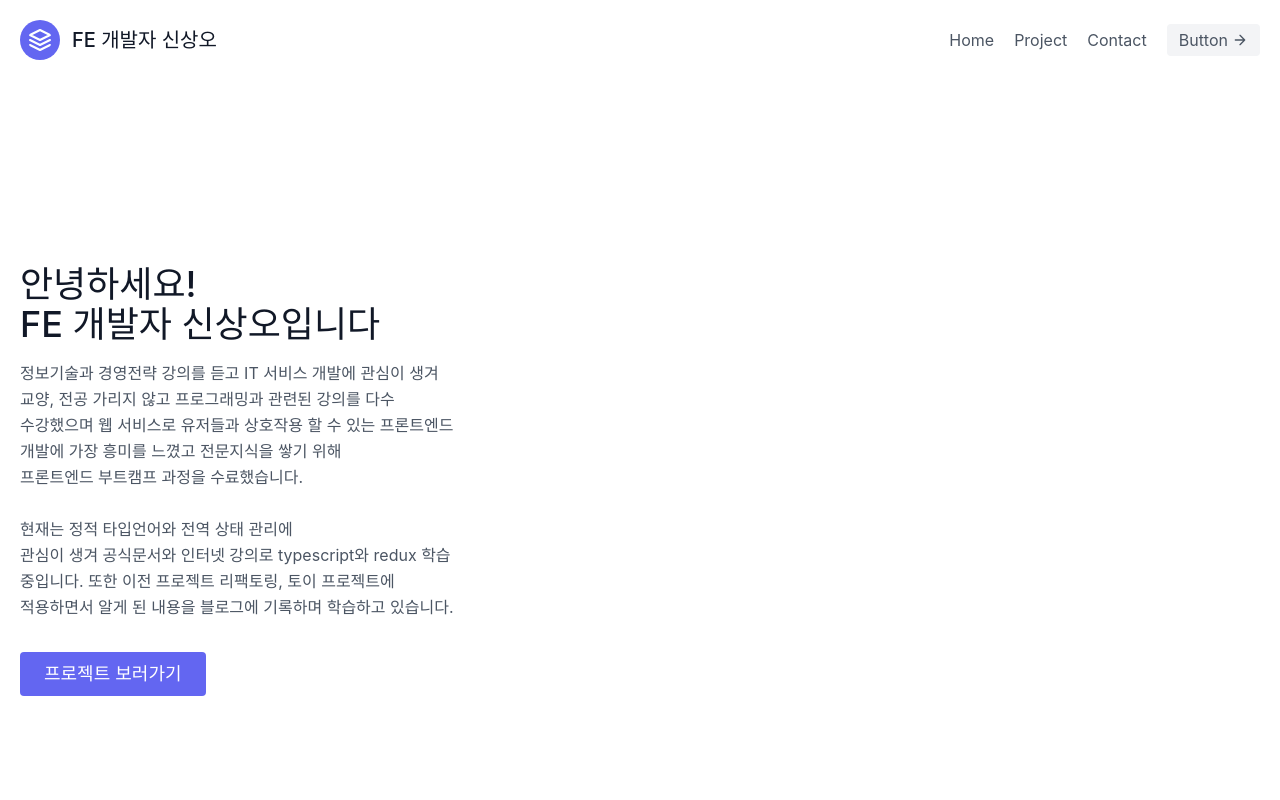
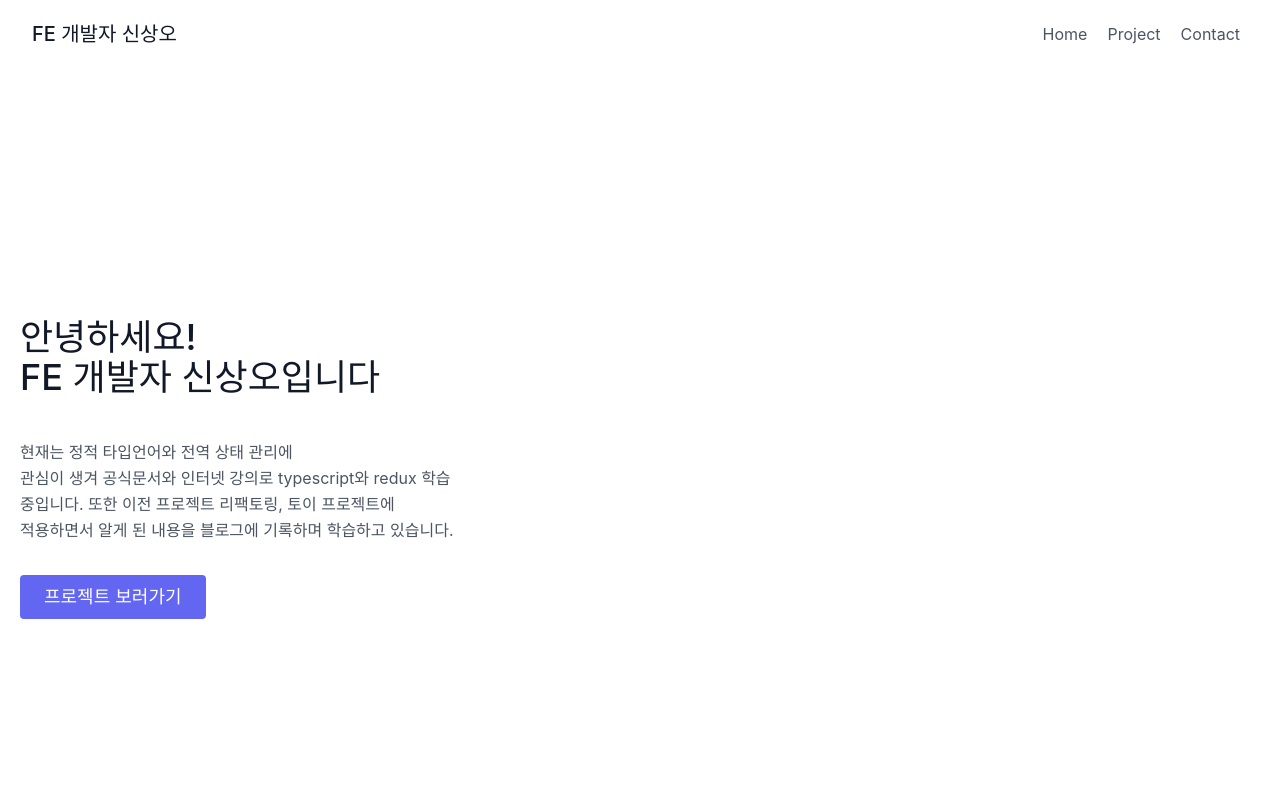
Before and after one commit to so0112/portfolio, a Next.js app: page / in a window 1280 px wide. Shown: the top 800 px of the page. Built offline with nearby package versions, Linux system fonts and the light colour scheme.

Commit message:
Feat: notion API 연동

```diff
--- a/components/Footer.tsx
+++ b/components/Footer.tsx
@@ -19,9 +19,9 @@ const Footer = () => {
           <a className="text-gray-500">
             <svg
               fill="currentColor"
-              stroke-linecap="round"
-              stroke-linejoin="round"
-              stroke-width="2"
+              strokeLinecap="round"
+              strokeLinejoin="round"
+              strokeWidth="2"
               className="w-5 h-5"
               viewBox="0 0 24 24"
             >
@@ -31,9 +31,9 @@ const Footer = () => {
           <a className="ml-3 text-gray-500">
             <svg
               fill="currentColor"
-              stroke-linecap="round"
-              stroke-linejoin="round"
-              stroke-width="2"
+              strokeLinecap="round"
+              strokeLinejoin="round"
+              strokeWidth="2"
               className="w-5 h-5"
               viewBox="0 0 24 24"
             >
@@ -44,9 +44,9 @@ const Footer = () => {
             <svg
               fill="none"
               stroke="currentColor"
-              stroke-linecap="round"
-              stroke-linejoin="round"
-              stroke-width="2"
+              strokeLinecap="round"
+              strokeLinejoin="round"
+              strokeWidth="2"
               className="w-5 h-5"
               viewBox="0 0 24 24"
             >
@@ -58,9 +58,9 @@ const Footer = () => {
             <svg
               fill="currentColor"
               stroke="currentColor"
-              stroke-linecap="round"
-              stroke-linejoin="round"
-              stroke-width="0"
+              strokeLinecap="round"
+              strokeLinejoin="round"
+              strokeWidth="0"
               className="w-5 h-5"
               viewBox="0 0 24 24"
             >
--- a/components/Header.tsx
+++ b/components/Header.tsx
@@ -1,43 +1,25 @@
+import Link from 'next/link';
 import React from 'react';
 
 const Header = () => {
   return (
     <header className="text-gray-600 body-font">
       <div className="container mx-auto flex flex-wrap p-5 flex-col md:flex-row items-center">
-        <a className="flex title-font font-medium items-center text-gray-900 mb-4 md:mb-0">
-          <svg
-            xmlns="http://www.w3.org/2000/svg"
-            fill="none"
-            stroke="currentColor"
-            stroke-linecap="round"
-            stroke-linejoin="round"
-            stroke-width="2"
-            className="w-10 h-10 text-white p-2 bg-indigo-500 rounded-full"
-            viewBox="0 0 24 24"
-          >
-            <path d="M12 2L2 7l10 5 10-5-10-5zM2 17l10 5 10-5M2 12l10 5 10-5"></path>
-          </svg>
+        <Link
+          href={'/'}
+          className="flex title-font font-medium items-center text-gray-900 mb-4 md:mb-0"
+        >
           <span className="ml-3 text-xl">FE 개발자 신상오</span>
-        </a>
+        </Link>
         <nav className="md:ml-auto flex flex-wrap items-center text-base justify-center">
-          <a className="mr-5 hover:text-gray-900">Home</a>
-          <a className="mr-5 hover:text-gray-900">Project</a>
+          <Link href={'/'} className="mr-5 hover:text-gray-900">
+            Home
+          </Link>
+          <Link href={'project'} className="mr-5 hover:text-gray-900">
+            Project
+          </Link>
           <a className="mr-5 hover:text-gray-900">Contact</a>
         </nav>
-        <button className="inline-flex items-center bg-gray-100 border-0 py-1 px-3 focus:outline-none hover:bg-gray-200 rounded text-base mt-4 md:mt-0">
-          Button
-          <svg
-            fill="none"
-            stroke="currentColor"
-            stroke-linecap="round"
-            stroke-linejoin="round"
-            stroke-width="2"
-            className="w-4 h-4 ml-1"
-            viewBox="0 0 24 24"
-          >
-            <path d="M5 12h14M12 5l7 7-7 7"></path>
-          </svg>
-        </button>
       </div>
     </header>
   );
--- a/package.json
+++ b/package.json
@@ -13,6 +13,7 @@
     "@types/node": "18.11.18",
     "@types/react": "18.0.26",
     "@types/react-dom": "18.0.10",
+    "axios": "^1.2.2",
     "eslint": "8.31.0",
     "eslint-config-next": "13.1.1",
     "next": "13.1.1",
--- /dev/null
+++ b/pages/config/index.ts
@@ -0,0 +1,2 @@
+export const DATABASE_ID = process.env.NOTION_DATABASE_ID;
+export const TOKEN = process.env.NOTION_TOKEN;
--- a/pages/index.tsx
+++ b/pages/index.tsx
@@ -1,6 +1,7 @@
 import Head from 'next/head';
 import { Inter } from '@next/font/google';
 import Layout from '../components/Layout';
+import Link from 'next/link';
 
 export default function Home() {
   return (
@@ -22,15 +23,6 @@ export default function Home() {
                 FE 개발자 신상오입니다
               </h1>
               <p className="mb-8 leading-relaxed">
-                정보기술과 경영전략 강의를 듣고 IT 서비스 개발에 관심이 생겨
-                <br />
-                교양, 전공 가리지 않고 프로그래밍과 관련된 강의를 다수
-                <br />
-                수강했으며 웹 서비스로 유저들과 상호작용 할 수 있는 프론트엔드
-                <br />
-                개발에 가장 흥미를 느꼈고 전문지식을 쌓기 위해
-                <br />
-                프론트엔드 부트캠프 과정을 수료했습니다. <br />
                 <br />
                 현재는 정적 타입언어와 전역 상태 관리에
                 <br />
@@ -41,9 +33,12 @@ export default function Home() {
                 적용하면서 알게 된 내용을 블로그에 기록하며 학습하고 있습니다.
               </p>
               <div className="flex justify-center">
-                <button className="inline-flex text-white bg-indigo-500 border-0 py-2 px-6 focus:outline-none hover:bg-indigo-600 rounded text-lg">
+                <Link
+                  href={'/project'}
+                  className="inline-flex text-white bg-indigo-500 border-0 py-2 px-6 focus:outline-none hover:bg-indigo-600 rounded text-lg"
+                >
                   프로젝트 보러가기
-                </button>
+                </Link>
               </div>
             </div>
             <div className="lg:max-w-lg lg:w-full md:w-1/2 w-5/6"></div>
--- a/pages/project.tsx
+++ b/pages/project.tsx
@@ -1,7 +1,44 @@
 import React from 'react';
+import axios from 'axios';
+import { DATABASE_ID, TOKEN } from './config';
+import { result } from './types/project';
 
 const project = () => {
   return <div>project</div>;
 };
 
 export default project;
+
+export async function getStaticProps() {
+  const options = {
+    method: 'POST',
+    url: `https://api.notion.com/v1/databases/${DATABASE_ID}/query`,
+    headers: {
+      accept: 'application/json',
+      'Notion-Version': '2022-02-22',
+      'content-type': 'application/json',
+      authorization: `Bearer ${TOKEN}`,
+    },
+    data: JSON.stringify({
+      sorts: [
+        {
+          property: 'Name',
+          direction: 'descending',
+        },
+      ],
+      page_size: 100,
+    }),
+  };
+
+  const res = await axios.request(options);
+  const projects = await res.data;
+
+  const projectIds = projects.results.map((project: result) =>
+    project.properties.Name.title.map(item => item.plain_text)
+  );
+
+  console.log(projectIds);
+  return {
+    props: { projects }, // will be passed to the page component as props
+  };
+}
--- /dev/null
+++ b/pages/types/project.ts
@@ -0,0 +1,25 @@
+export interface result {
+  properties: {
+    Name: {
+      title: [
+        {
+          type: string;
+          text: {
+            content: string;
+            link: null;
+          };
+          // annotations: {
+          //   bold: boolean;
+          //   italic: boolean;
+          //   strikethrough: boolean;
+          //   underline: boolean;
+          //   code: boolean;
+          //   color: string;
+          // };
+          plain_text: string;
+          href: null;
+        }
+      ];
+    };
+  };
+}
```
Also changed, not shown: 1 other file (tests, documents, lock files or other folders).
